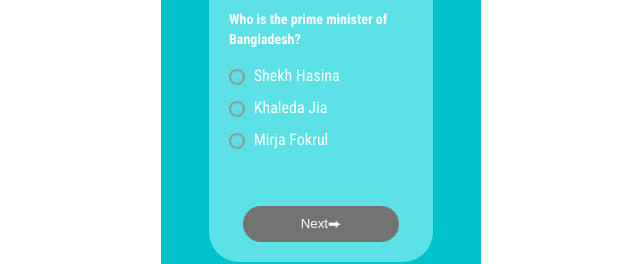
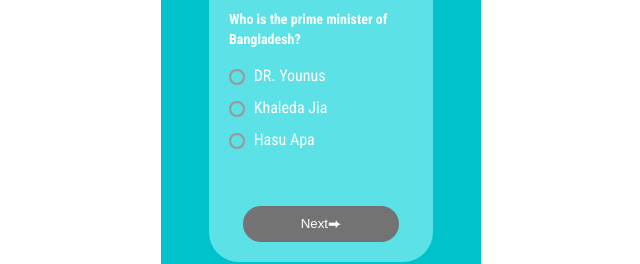
Before and after one commit to touhidul5700/quiz, a plain HTML site: page pages/question-1.html in a window 1280 px wide. Shown: the part 183-447 px from the top of the page, 319-959 px from the left. Drawn offline with Linux system fonts and the light colour scheme; a web font is replaced by a local one.

Commit message:
Update question-1.html

```diff
--- a/pages/question-1.html
+++ b/pages/question-1.html
@@ -38,11 +38,11 @@
                 <form action="question-2.html">
                     <div class="option">
                         <input type="radio" required name="option" id="a">
-                        <label for="a">Shekh Hasina</label> <br>
+                        <label for="a">DR. Younus</label> <br>
                         <input type="radio" required name="option" id="b">
                         <label for="b">Khaleda Jia</label> <br>
                         <input type="radio" required name="option" id="c">
-                        <label for="c">Mirja Fokrul</label> <br>
+                        <label for="c">Hasu Apa</label> <br>
                     </div>
                     <div class="qn-btn">
                         <button type="submit">Next⮕</button>
@@ -62,4 +62,5 @@
     </section>
 </body>
 
+
 </html>
```
